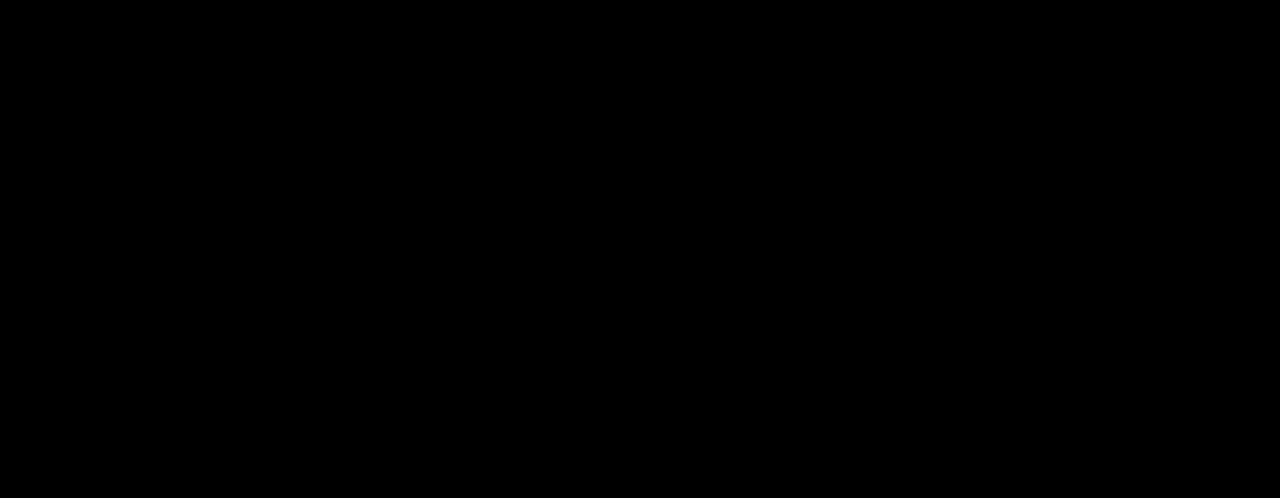
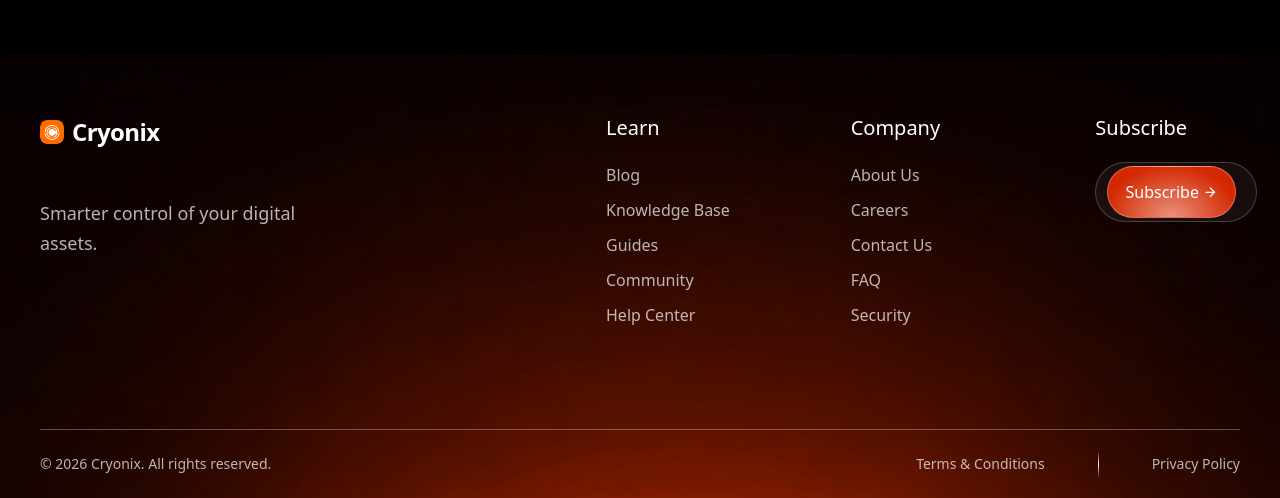
Before and after one commit to Israt022/Cryonix, a Next.js app: page / in a window 1280 px wide. Shown: the part 838-1336 px from the top of the page. Before the commit the page ends 892 px from the top, so only its background shows below. Built offline with nearby package versions, Linux system fonts and the light colour scheme.

Commit message:
Footer added

```diff
--- a/src/app/layout.tsx
+++ b/src/app/layout.tsx
@@ -2,6 +2,7 @@ import type { Metadata } from "next";
 import { Geist, Geist_Mono } from "next/font/google";
 import "./globals.css";
 import Navbar from "@/component/shared/Navbar";
+import Footer from "@/component/shared/Footer";
 
 const geistSans = Geist({
   variable: "--font-geist-sans",
@@ -29,6 +30,7 @@ export default function RootLayout({ children }: LayoutProps<"/">) {
         <main>
           {children}
         </main>
+        <Footer />
       </body>
     </html>
   );
--- a/src/component/shared/Footer.tsx
+++ b/src/component/shared/Footer.tsx
@@ -0,0 +1,172 @@
+
+'use client'
+
+import Image from "next/image";
+import Link from "next/link";
+import { ArrowRight } from "lucide-react";
+import Logo from "./Logo";
+
+const footerLinks = [
+    {
+        title: "Learn",
+        links: [
+            { name: "Blog", href: "/blog" },
+            { name: "Knowledge Base", href: "/knowledge-base" },
+            { name: "Guides", href: "/guides" },
+            { name: "Community", href: "/community" },
+            { name: "Help Center", href: "/help-center" },
+        ],
+    },
+    {
+        title: "Company",
+        links: [
+            { name: "About Us", href: "/about" },
+            { name: "Careers", href: "/careers" },
+            { name: "Contact Us", href: "/contact" },
+            { name: "FAQ", href: "/faq" },
+            { name: "Security", href: "/security" },
+        ],
+    },
+];
+
+const Footer = () => {
+    return (
+        <footer className="relative w-full overflow-hidden bg-black">
+
+            {/* Footer Background */}
+            <div className="absolute inset-0 z-0">
+                <Image
+                    src="/asset/FooterBG.png"
+                    alt=""
+                    fill
+                    priority
+                    sizes="100vw"
+                    className="object-cover object-center"
+                />
+            </div>
+
+            {/* Footer Content */}
+            <div className="container-custom relative z-10 pt-[60px] pb-[24px]">
+
+                {/* Main Footer */}
+                <div className="grid grid-cols-1 gap-12 min-[1100px]:grid-cols-[282px_minmax(0,1fr)] min-[1100px]:gap-x-[284px]">
+
+                    {/* Left Section */}
+                    <div className="flex h-[127px] w-full max-w-[282px] flex-col">
+
+                        <Logo size={24} />
+
+                        <div className="my-6 h-px w-full bg-white/20" />
+
+                        <p className="text-lg font-normal leading-[30px] text-white/70">
+                            Smarter control of your digital assets.
+                        </p>
+
+                    </div>
+
+                    {/* Right Sections */}
+                    <div className="grid grid-cols-2 gap-x-8 gap-y-10 min-[744px]:grid-cols-3 min-[1100px]:gap-x-[100px]">
+
+                        {/* Learn & Company */}
+                        {footerLinks.map((section) => (
+                            <div key={section.title} className="flex flex-col">
+
+                                <h3 className="mb-5 text-xl font-normal text-white">
+                                    {section.title}
+                                </h3>
+
+                                <div className="flex flex-col gap-2">
+                                    {section.links.map((link) => (
+                                        <Link
+                                            key={link.name}
+                                            href={link.href}
+                                            className="w-fit text-base font-normal leading-[27px] text-white/70 transition-colors duration-200 hover:text-white"
+                                        >
+                                            {link.name}
+                                        </Link>
+                                    ))}
+                                </div>
+
+                            </div>
+                        ))}
+
+                        {/* Subscribe */}
+                        <div className="col-span-2 flex flex-col min-[744px]:col-span-1">
+
+                            <h3 className="mb-5 text-xl font-normal text-white">
+                                Subscribe
+                            </h3>
+
+                            <form
+                                onSubmit={(event) => event.preventDefault()}
+                                className="relative h-[60px] w-full max-w-[358px]"
+                            >
+                                <input
+                                    type="email"
+                                    placeholder="Enter your email"
+                                    aria-label="Email address"
+                                    required
+                                    className="h-full w-full rounded-full border border-white/20 bg-white/5 py-3 pl-5 pr-[140px] text-sm text-white outline-none placeholder:text-white/50 focus:border-white/50"
+                                />
+
+                                <button
+                                    type="submit"
+                                    className="absolute right-1 top-1 inline-flex h-[52px] w-[129px] items-center justify-center gap-1 rounded-[60px] border border-white/30 bg-[radial-gradient(ellipse_at_bottom,#E9917D_0%,#D32800_75%)] text-base font-normal text-white transition-all duration-200 hover:brightness-110"
+                                >
+                                    Subscribe
+                                    <ArrowRight size={14.58} strokeWidth={2} />
+                                </button>
+                            </form>
+
+                        </div>
+
+                    </div>
+                </div>
+
+                {/* Bottom Divider - 100px Gap */}
+                <div className="mt-[100px] h-px w-full bg-white/30" />
+
+                {/* Bottom Footer - 24px Gap */}
+                <div className="mt-[24px] flex flex-col items-center justify-between gap-5 min-[744px]:flex-row">
+
+                    {/* Copyright */}
+                    <p className="text-sm font-normal text-white/70">
+                        © 2026 Cryonix. All rights reserved.
+                    </p>
+
+                    {/* Legal Links */}
+                    <div className="flex items-center gap-[40px]">
+
+                        <Link
+                            href="/terms"
+                            className="text-sm font-normal text-white/70 transition-colors hover:text-white"
+                        >
+                            Terms & Conditions
+                        </Link>
+
+                        {/* Gradient Separator */}
+                        <span
+                            aria-hidden="true"
+                            className="h-px w-[27px] shrink-0 rotate-90"
+                            style={{
+                                background:
+                                    "linear-gradient(90deg, rgba(255,255,255,0) 0%, #FFFFFF 50.21%, rgba(255,255,255,0) 100%)",
+                            }}
+                        />
+
+                        <Link
+                            href="/privacy"
+                            className="text-sm font-normal text-white/70 transition-colors hover:text-white"
+                        >
+                            Privacy Policy
+                        </Link>
+
+                    </div>
+                </div>
+
+            </div>
+        </footer>
+    );
+};
+
+export default Footer;
```
Also changed, not shown: public/asset/FooterBG.png (added).
